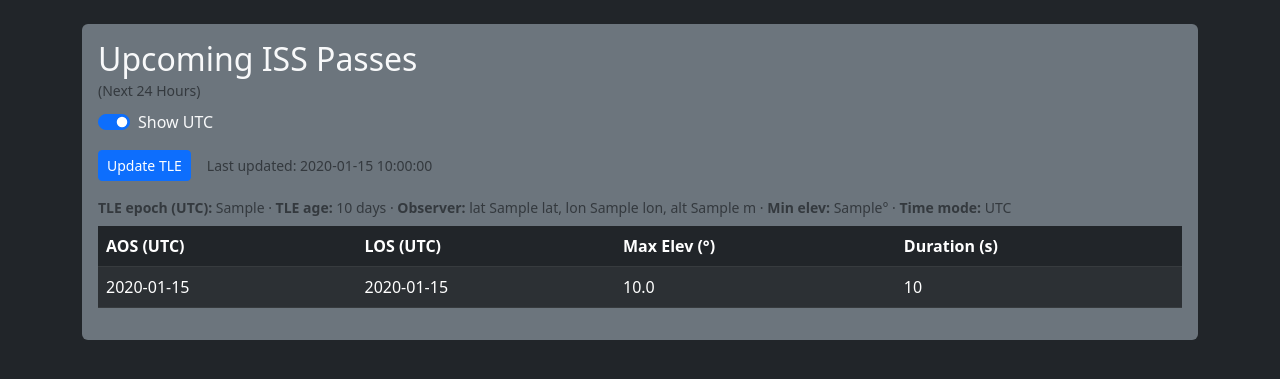
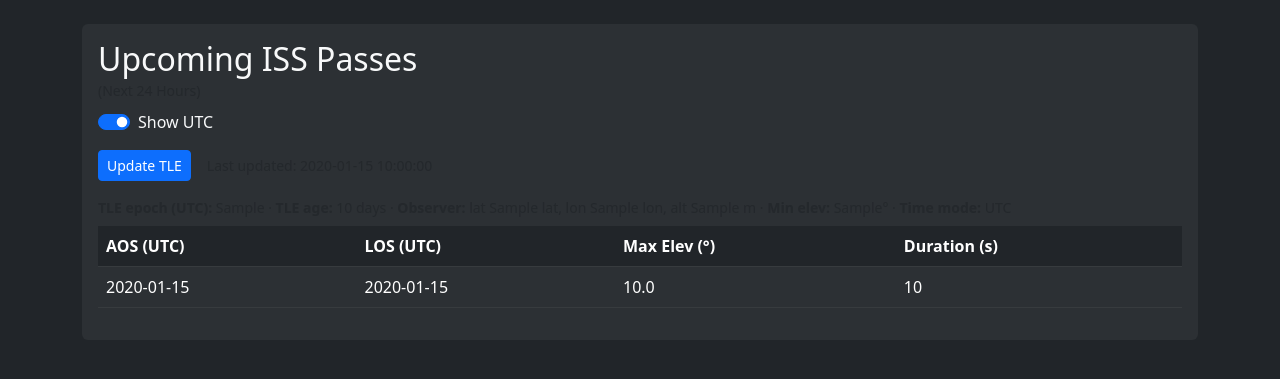
Before and after one commit to Mraanderson/sstv-groundstation, a Flask app: template app/templates/passes.html in a window 1280 px wide. Shown: the part 56-435 px from the top of the page. Run offline with Flask 3, Linux system fonts and the light colour scheme; the template is opened without the code that fills it: most values are stand-ins (such as "Sample title", 1, 10 or a date in 2020).

Commit message:
Update passes.html

```diff
--- a/app/templates/passes.html
+++ b/app/templates/passes.html
@@ -1,31 +1,25 @@
 {% extends "base.html" %}
 {% block title %}Upcoming ISS Passes{% endblock %}
+{% block content %}
+<div class="card p-3">
 
-{% block content %}
-<div class="card p-3 bg-secondary text-light">
-
-  <!-- Heading -->
   <div class="mb-2">
     <h2 class="mb-0">Upcoming ISS Passes</h2>
     <small class="text-muted">(Next 24 Hours)</small>
   </div>
 
-  <!-- Show UTC slider -->
   <div class="form-check form-switch mb-3">
     <input class="form-check-input" type="checkbox" id="timeToggle" {% if not show_local_time %}checked{% endif %}>
     <label class="form-check-label" for="timeToggle">Show UTC</label>
   </div>
 
-  <!-- Update TLE button + last updated -->
   <div class="d-flex align-items-center mb-3">
     <button id="updateTleBtn" class="btn btn-sm btn-primary me-3">Update TLE</button>
     <small class="text-muted">Last updated: <span id="tleLastUpdated">{{ tle_last_updated }}</span></small>
   </div>
 
-  <!-- Flash message -->
   <div id="tleMessage" class="mb-3" style="display:none;"></div>
 
-  <!-- Diagnostics -->
   {% if info %}
   <div class="small text-muted mb-2" id="diagnosticsLine">
     <span><strong>TLE epoch (UTC):</strong> {{ info.tle_epoch_utc }}</span> ·
```
